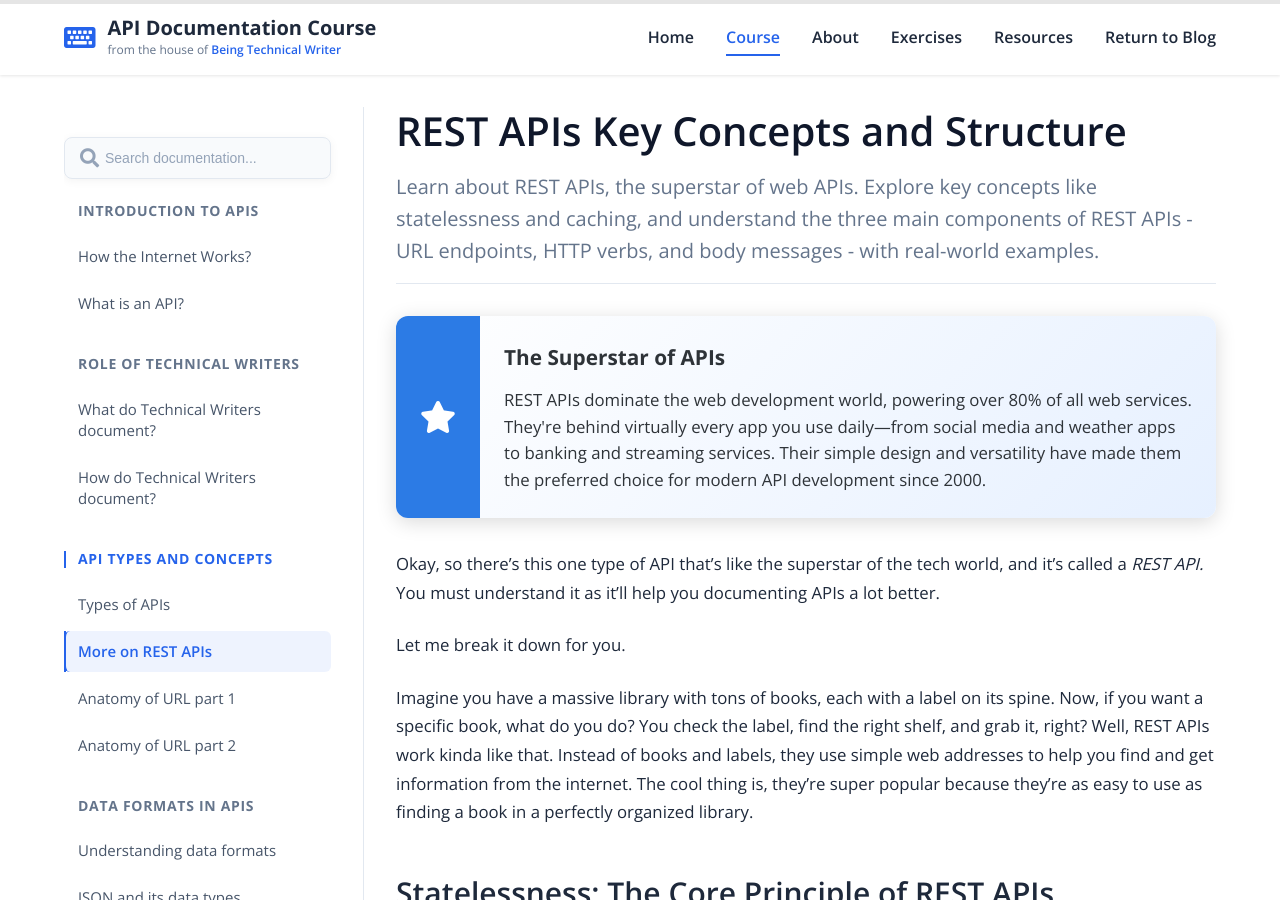
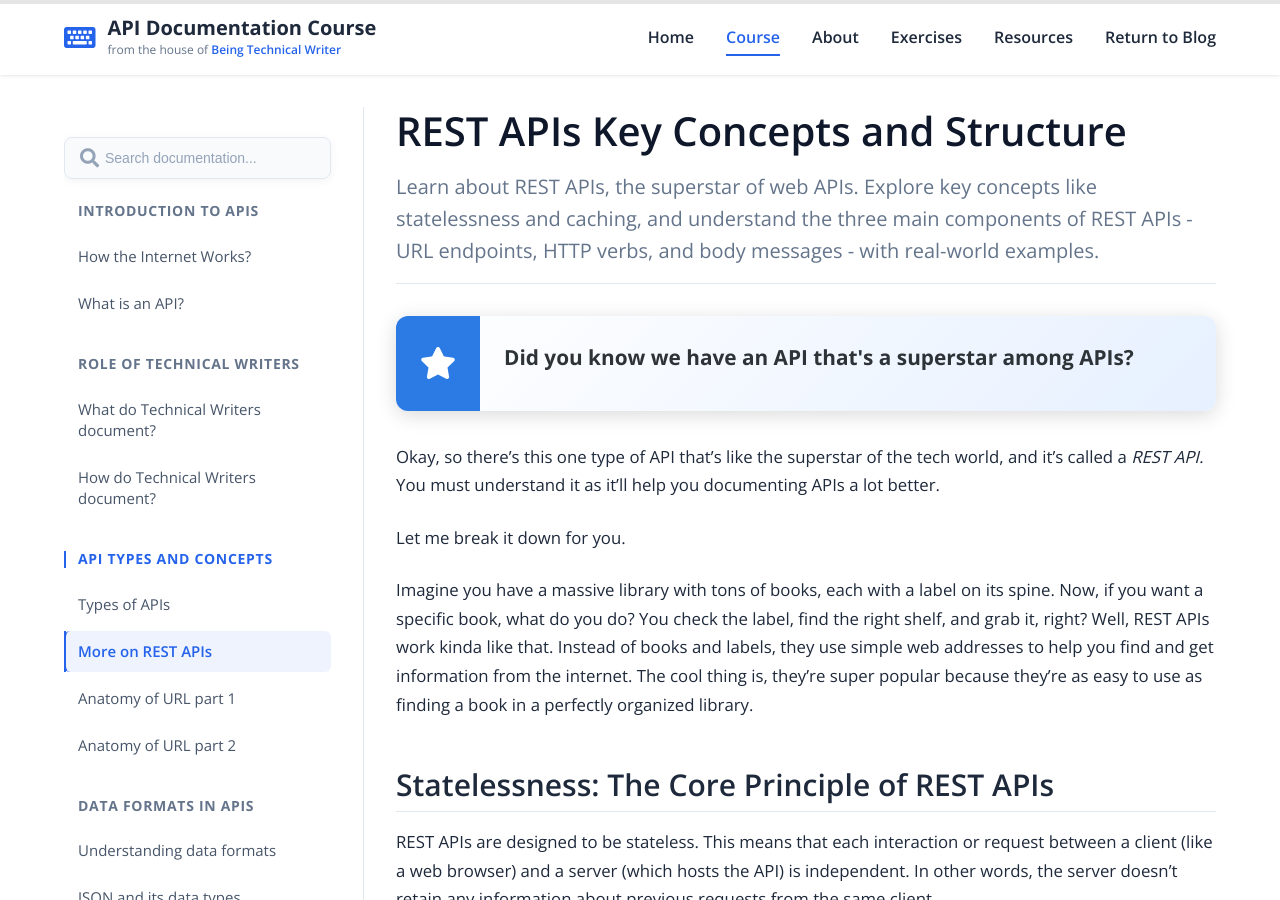
Before and after one commit to gautriv/apidocumentation, a Jekyll site: the page built from _docs/restAPI.md, in a window 1280 px wide and 900 px high. Built offline with Jekyll 4.4.1, drawn with Linux system fonts in a browser that asks for light colours; comment, search, counter and statistics services are not loaded.

Commit message:
Updated content

```diff
--- a/_docs/restAPI.md
+++ b/_docs/restAPI.md
@@ -15,8 +15,7 @@ previous_page:
 {% include trivia.html
   type="tech"
   icon="fa-star"
-  title="The Superstar of APIs"
-  content="REST APIs dominate the web development world, powering over 80% of all web services. They're behind virtually every app you use daily—from social media and weather apps to banking and streaming services. Their simple design and versatility have made them the preferred choice for modern API development since 2000."
+  title="Did you know we have an API that's a superstar among APIs?"
 %}
 
 Okay, so there's this one type of API that's like the superstar of the tech world, and it's called a *REST API.* You must understand it as it'll help you documenting APIs a lot better.
```
